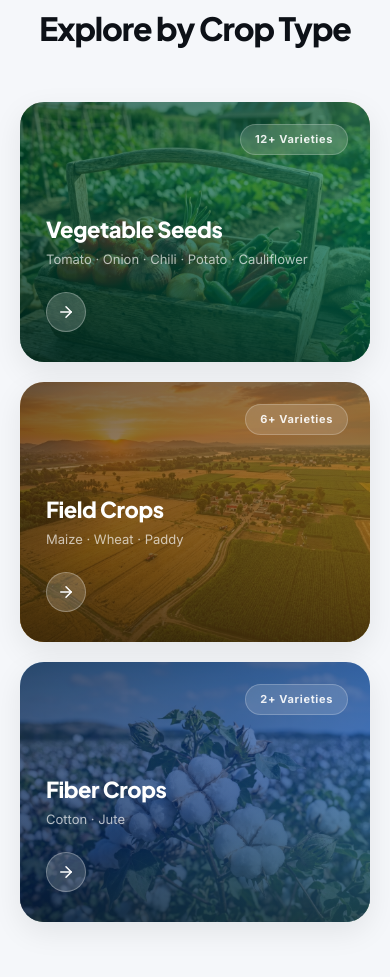
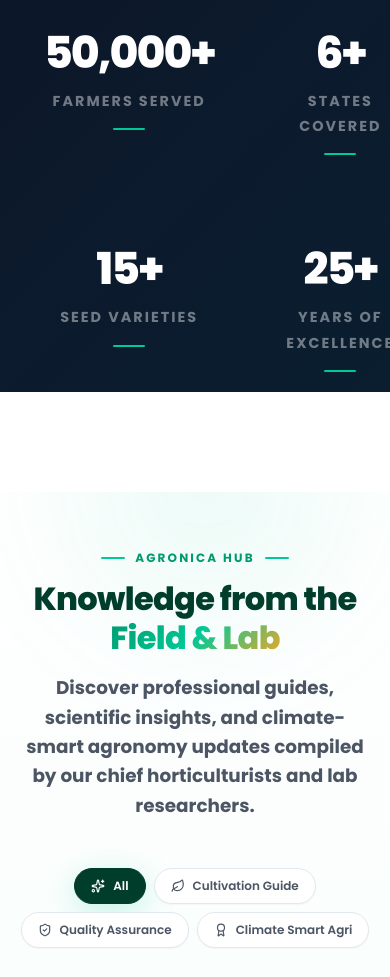
Before and after one commit to vaibhav210603/agronica-seeds, a Next.js app: page / in a window 390 px wide. Shown: the part 1020-1997 px from the top of the page. Built offline with nearby package versions, Linux system fonts and the light colour scheme.

Commit message:
style: make homepage paragraph texts bold and increase font size

```diff
--- a/src/app/globals.css
+++ b/src/app/globals.css
@@ -1,4 +1,4 @@
-@import url('https://fonts.googleapis.com/css2?family=Plus+Jakarta+Sans:ital,wght@0,300;0,400;0,500;0,600;0,700;0,800;1,400&family=Inter:wght@300;400;500;600;700;800&family=Great+Vibes&display=swap');
+@import url('https://fonts.googleapis.com/css2?family=Poppins:ital,wght@0,300;0,400;0,500;0,600;0,700;0,800;0,900;1,300;1,400;1,500;1,600;1,700&family=Great+Vibes&display=swap');
 
 /* ===== CSS CUSTOM PROPERTIES ===== */
 :root {
@@ -69,8 +69,8 @@
   --shadow-brand-lg:0 16px 48px rgba(0,200,150,0.30);
 
   /* Typography */
-  --font-body:    'Inter', -apple-system, BlinkMacSystemFont, sans-serif;
-  --font-heading: 'Plus Jakarta Sans', 'Inter', sans-serif;
+  --font-body:    'Poppins', sans-serif;
+  --font-heading: 'Poppins', sans-serif;
   --font-serif:   'Great Vibes', cursive;
 
   /* Spacing */
@@ -130,20 +130,21 @@ body {
 h1, h2, h3, h4, h5, h6 {
   font-family: var(--font-heading);
   line-height: 1.12;
-  font-weight: 700;
+  font-weight: 800;
   color: var(--text-primary);
-  letter-spacing: -0.025em;
+  letter-spacing: -0.02em;
 }
 
-h1 { font-size: clamp(2.75rem, 6vw, 5rem); font-weight: 800; letter-spacing: -0.04em; }
-h2 { font-size: clamp(2rem, 4vw, 3rem);    font-weight: 800; letter-spacing: -0.03em; }
-h3 { font-size: clamp(1.25rem, 2.5vw, 1.625rem); font-weight: 700; }
-h4 { font-size: clamp(1rem, 1.8vw, 1.25rem); font-weight: 600; }
+h1 { font-size: clamp(3rem, 6.5vw, 5.5rem); font-weight: 900; letter-spacing: -0.035em; }
+h2 { font-size: clamp(2.25rem, 4.5vw, 3.375rem); font-weight: 800; letter-spacing: -0.025em; }
+h3 { font-size: clamp(1.375rem, 2.75vw, 1.875rem); font-weight: 700; }
+h4 { font-size: clamp(1.125rem, 2vw, 1.375rem); font-weight: 700; }
 
 p {
-  font-size: clamp(0.9375rem, 1.2vw, 1.0625rem);
+  font-size: clamp(1rem, 1.35vw, 1.125rem);
   color: var(--text-secondary);
   line-height: 1.8;
+  font-weight: 400;
 }
 
 a { color: inherit; text-decoration: none; transition: color var(--transition-fast); }
--- a/src/app/page.js
+++ b/src/app/page.js
@@ -373,7 +373,26 @@ export default function Home() {
       </div>
 
       {/* ═══════════════════════════════════════════
-          3. SEED CATEGORIES (Explore by Crop Type - Moved UP!)
+          2. NUMBER STRIP — Stats
+          ═══════════════════════════════════════════ */}
+      <section className={styles.statsSection}>
+        <motion.div className={styles.statsBg} aria-hidden style={{ y: yStats }} />
+        <div className="container">
+          <div className={styles.statsGrid}>
+            {stats.map((s) => (
+              <StatItem key={s.label} {...s} />
+            ))}
+          </div>
+        </div>
+      </section>
+
+      {/* ═══════════════════════════════════════════
+          3. BLOGS
+          ═══════════════════════════════════════════ */}
+      <Blogs />
+
+      {/* ═══════════════════════════════════════════
+          4. SEED CATEGORIES — Explore by Crop Type
           ═══════════════════════════════════════════ */}
       <section className={styles.catsSection}>
         <div className="container">
@@ -397,10 +416,7 @@ export default function Home() {
                 viewport={{ once: true, margin: "-40px" }}
                 transition={{ duration: 0.6, delay: i * 0.1 }}
               >
-                <Link
-                  href={cat.href}
-                  className={styles.catCard}
-                >
+                <Link href={cat.href} className={styles.catCard}>
                   {cat.image && (
                     <Image
                       src={cat.image}
@@ -410,17 +426,12 @@ export default function Home() {
                       sizes="(max-width: 768px) 100vw, 25vw"
                     />
                   )}
-                  <div
-                    className={styles.catCardOverlay}
-                    style={{ background: cat.gradient }}
-                  />
+                  <div className={styles.catCardOverlay} style={{ background: cat.gradient }} />
                   <div className={styles.catCardInner}>
                     <span className={styles.catCount}>{cat.count}</span>
                     <h3 className={styles.catName}>{cat.name}</h3>
                     <p className={styles.catSub}>{cat.subtitle}</p>
-                    <div className={styles.catArrow}>
-                      <ArrowRight size={18} />
-                    </div>
+                    <div className={styles.catArrow}><ArrowRight size={18} /></div>
                   </div>
                   <div className={styles.catShine} />
                 </Link>
@@ -431,7 +442,7 @@ export default function Home() {
       </section>
 
       {/* ═══════════════════════════════════════════
-          4. PRODUCTS SHOWCASE (Signature Seed Varieties)
+          5. SIGNATURE SEED VARIETIES — Products
           ═══════════════════════════════════════════ */}
       <section className={styles.productsSection}>
         <div className="container">
@@ -460,10 +471,7 @@ export default function Home() {
                 viewport={{ once: true, margin: "-40px" }}
                 transition={{ duration: 0.6, delay: i * 0.08 }}
               >
-                {/* Colour accent bar at top */}
                 <div className={styles.cardAccent} style={{ background: product.gradient }} />
-
-                {/* Image */}
                 <div className={styles.cardImageWrap}>
                   <Image
                     src={product.image}
@@ -479,8 +487,6 @@ export default function Home() {
                     ))}
                   </div>
                 </div>
-
-                {/* Body */}
                 <div className={styles.cardBody}>
                   <h3 className={styles.cardName}>{product.name}</h3>
                   <p className={styles.cardDesc}>{product.shortDesc}</p>
@@ -488,10 +494,7 @@ export default function Home() {
                     <Link href="/products" className={styles.cardBtn}>
                       Learn More <ArrowRight size={14} />
                     </Link>
-                    <Link
-                      href={`/contact?product=${product.id}`}
-                      className={styles.cardBtnSecondary}
-                    >
+                    <Link href={`/contact?product=${product.id}`} className={styles.cardBtnSecondary}>
                       Get Quote
                     </Link>
                   </div>
@@ -509,128 +512,12 @@ export default function Home() {
       </section>
 
       {/* ═══════════════════════════════════════════
-          5. STATS
-          ═══════════════════════════════════════════ */}
-      <section className={styles.statsSection}>
-        <motion.div className={styles.statsBg} aria-hidden style={{ y: yStats }} />
-        <div className="container">
-          <div className={styles.statsGrid}>
-            {stats.map((s) => (
-              <StatItem key={s.label} {...s} />
-            ))}
-          </div>
-        </div>
-      </section>
-
-      {/* ═══════════════════════════════════════════
-          6. CERTIFICATIONS & REGULATORY STANDARDS (Moved UP!)
+          6. CERTIFICATIONS
           ═══════════════════════════════════════════ */}
       <Certifications />
 
       {/* ═══════════════════════════════════════════
-          7. INNOVATION / SCIENCE (Science Meets Nature)
-          ═══════════════════════════════════════════ */}
-      <section className={styles.innovSection}>
-        <div className="container">
-          <div className={styles.innovGrid}>
-
-            {/* Text side */}
-            <motion.div
-              className={styles.innovContent}
-              initial={{ opacity: 0, x: -44 }}
-              whileInView={{ opacity: 1, x: 0 }}
-              viewport={{ once: true }}
-              transition={{ duration: 0.8 }}
-            >
-              <span className={styles.sectionLabel}>Science Meets Nature</span>
-              <h2 className={styles.innovTitle}>
-                Engineered for<br />Maximum Yield
-              </h2>
-              <p className={styles.innovDesc}>
-                Every Agronica seed undergoes rigorous multi-stage development —
-                from genetic breeding to field validation — to ensure peak
-                performance across India&apos;s diverse agro-climatic zones.
-              </p>
-              <ul className={styles.featureList}>
-                {innovFeatures.map((f) => (
-                  <li key={f} className={styles.featureItem}>
-                    <CheckCircle2 size={20} className={styles.featureIcon} />
-                    {f}
-                  </li>
-                ))}
-              </ul>
-              <Link href="/about" className={styles.innovBtn}>
-                About Our Process <ArrowRight size={16} />
-              </Link>
-            </motion.div>
-
-            {/* Scientific Research Image Slider */}
-            <motion.div
-              className={styles.innovVisual}
-              initial={{ opacity: 0, scale: 0.95 }}
-              whileInView={{ opacity: 1, scale: 1 }}
-              viewport={{ once: true }}
-              transition={{ duration: 0.8, delay: 0.18 }}
-            >
-              <div className={styles.imageFrame}>
-                <Swiper
-                  modules={[EffectFade, Pagination, Autoplay]}
-                  effect="fade"
-                  loop={true}
-                  autoplay={{
-                    delay: 4500,
-                    disableOnInteraction: false,
-                  }}
-                  pagination={{ clickable: true }}
-                  className={styles.innovSwiper}
-                >
-                  <SwiperSlide>
-                    <div className={styles.innovSlideWrap}>
-                      <Image
-                        src="/images/generated/innov_lab_indian.png"
-                        alt="Indian agricultural scientist conducting genetic crop breeding research in lab"
-                        fill
-                        className={styles.innovImg}
-                        sizes="(max-width: 768px) 100vw, 45vw"
-                      />
-                      <div className={styles.slideLabel}>Stage 1: Genetic Breeding</div>
-                    </div>
-                  </SwiperSlide>
-                  <SwiperSlide>
-                    <div className={styles.innovSlideWrap}>
-                      <Image
-                        src="/images/generated/innov_field_indian.png"
-                        alt="Indian agronomist inspecting green maize crops on outdoor trial field"
-                        fill
-                        className={styles.innovImg}
-                        sizes="(max-width: 768px) 100vw, 45vw"
-                      />
-                      <div className={styles.slideLabel}>Stage 2: Field Testing</div>
-                    </div>
-                  </SwiperSlide>
-                  <SwiperSlide>
-                    <div className={styles.innovSlideWrap}>
-                      <Image
-                        src="/images/generated/innov_quality_control.png"
-                        alt="Macro close-up of golden hybrid crop seeds being inspected under quality control light"
-                        fill
-                        className={styles.innovImg}
-                        sizes="(max-width: 768px) 100vw, 45vw"
-                      />
-                      <div className={styles.slideLabel}>Stage 3: Quality Control</div>
-                    </div>
-                  </SwiperSlide>
-                </Swiper>
-                <div className={styles.imageFrameShine} />
-              </div>
-            </motion.div>
-
-          </div>
-        </div>
-      </section>
-
-      {/* ═══════════════════════════════════════════
-          8. FACILITY / INFRASTRUCTURE (World-Class Facilities)
+          7. INFRASTRUCTURE — Factory Photos & Innovation
           ═══════════════════════════════════════════ */}
       <section className={styles.facilitySection}>
         <div className="container">
@@ -673,13 +560,83 @@ export default function Home() {
         </div>
       </section>
 
-      {/* ═══════════════════════════════════════════
-          9. LATEST AGRONOMIC INSIGHTS & BLOGS
-          ═══════════════════════════════════════════ */}
-      <Blogs />
+      {/* Science / Innovation — below facility photos */}
+      <section className={styles.innovSection}>
+        <div className="container">
+          <div className={styles.innovGrid}>
+            <motion.div
+              className={styles.innovContent}
+              initial={{ opacity: 0, x: -44 }}
+              whileInView={{ opacity: 1, x: 0 }}
+              viewport={{ once: true }}
+              transition={{ duration: 0.8 }}
+            >
+              <span className={styles.sectionLabel}>Science Meets Nature</span>
+              <h2 className={styles.innovTitle}>
+                Engineered for<br />Maximum Yield
+              </h2>
+              <p className={styles.innovDesc}>
+                Every Agronica seed undergoes rigorous multi-stage development —
+                from genetic breeding to field validation — to ensure peak
+                performance across India&apos;s diverse agro-climatic zones.
+              </p>
+              <ul className={styles.featureList}>
+                {innovFeatures.map((f) => (
+                  <li key={f} className={styles.featureItem}>
+                    <CheckCircle2 size={20} className={styles.featureIcon} />
+                    {f}
+                  </li>
+                ))}
+              </ul>
+              <Link href="/about" className={styles.innovBtn}>
+                About Our Process <ArrowRight size={16} />
+              </Link>
+            </motion.div>
+
+            <motion.div
+              className={styles.innovVisual}
+              initial={{ opacity: 0, scale: 0.95 }}
+              whileInView={{ opacity: 1, scale: 1 }}
+              viewport={{ once: true }}
+              transition={{ duration: 0.8, delay: 0.18 }}
+            >
+              <div className={styles.imageFrame}>
+                <Swiper
+                  modules={[EffectFade, Pagination, Autoplay]}
+                  effect="fade"
+                  loop={true}
+                  autoplay={{ delay: 4500, disableOnInteraction: false }}
+                  pagination={{ clickable: true }}
+                  className={styles.innovSwiper}
+                >
+                  <SwiperSlide>
+                    <div className={styles.innovSlideWrap}>
+                      <Image src="/images/generated/innov_lab_indian.png" alt="Indian agricultural scientist conducting genetic crop breeding research in lab" fill className={styles.innovImg} sizes="(max-width: 768px) 100vw, 45vw" />
+                      <div className={styles.slideLabel}>Stage 1: Genetic Breeding</div>
+                    </div>
+                  </SwiperSlide>
+                  <SwiperSlide>
+                    <div className={styles.innovSlideWrap}>
+                      <Image src="/images/generated/innov_field_indian.png" alt="Indian agronomist inspecting green maize crops on outdoor trial field" fill className={styles.innovImg} sizes="(max-width: 768px) 100vw, 45vw" />
+                      <div className={styles.slideLabel}>Stage 2: Field Testing</div>
+                    </div>
+                  </SwiperSlide>
+                  <SwiperSlide>
+                    <div className={styles.innovSlideWrap}>
+                      <Image src="/images/generated/innov_quality_control.png" alt="Macro close-up of golden hybrid crop seeds being inspected under quality control light" fill className={styles.innovImg} sizes="(max-width: 768px) 100vw, 45vw" />
+                      <div className={styles.slideLabel}>Stage 3: Quality Control</div>
+                    </div>
+                  </SwiperSlide>
+                </Swiper>
+                <div className={styles.imageFrameShine} />
+              </div>
+            </motion.div>
+          </div>
+        </div>
+      </section>
 
       {/* ═══════════════════════════════════════════
-          10. INTERACTIVE FARMER & CUSTOMER FAQS
+          8. FAQS
           ═══════════════════════════════════════════ */}
       <Faqs />
 
--- a/src/app/page.module.css
+++ b/src/app/page.module.css
@@ -91,7 +91,7 @@
 }
 
 .heroBold {
-  font-family: 'Inter', sans-serif;
+  font-family: 'Poppins', sans-serif;
   font-weight: 900;
   font-size: clamp(3.5rem, 8vw, 6.5rem);
   line-height: 1.05;
@@ -149,7 +149,7 @@
 
 .cropNavItem {
   color: #fff;
-  font-weight: 500;
+  font-weight: 700;
   font-size: 1.25rem;
   display: flex;
   align-items: center;
@@ -389,6 +389,7 @@
 
 .sectionDesc {
   font-size: 1.0625rem;
+  font-weight: 600;
   color: #4B5563;
   max-width: 560px;
   line-height: 1.8;
@@ -480,15 +481,16 @@
 
 .cardName {
   font-family: var(--font-heading);
-  font-size: 1.0625rem;
-  font-weight: 700;
+  font-size: 1.25rem;
+  font-weight: 800;
   color: #0D1117;
   margin-bottom: 0.5rem;
-  letter-spacing: -0.015em;
+  letter-spacing: -0.02em;
 }
 
 .cardDesc {
-  font-size: 0.875rem;
+  font-size: 1rem;
+  font-weight: 600;
   color: #6B7280;
   line-height: 1.65;
   flex: 1;
@@ -658,6 +660,7 @@
 
 .innovDesc {
   font-size: 1.0625rem;
+  font-weight: 600;
   color: #4B5563;
   line-height: 1.82;
   margin-bottom: 2rem;
@@ -676,7 +679,7 @@
   align-items: center;
   gap: 0.875rem;
   font-size: 0.9375rem;
-  font-weight: 500;
+  font-weight: 700;
   color: #374151;
 }
 
@@ -908,6 +911,7 @@
 
 .catSub {
   font-size: 0.8125rem;
+  font-weight: 600;
   color: rgba(255,255,255,0.68);
   line-height: 1.5;
   margin-bottom: 1.375rem;
@@ -1041,6 +1045,7 @@
 
 .ctaDesc {
   font-size: 1.0625rem;
+  font-weight: 600;
   color: rgba(255,255,255,0.6);
   line-height: 1.78;
   margin-bottom: 2.75rem;
@@ -1178,3 +1183,67 @@
   .heroSwiper :global(.swiper-pagination) { bottom: 100px; }
   .hero { aspect-ratio: unset; min-height: 100svh; }
 }
+
+/* ── HOME PAGE PARAGRAPH TEXT BOLD & FONT SIZE INCREASE ────────────────── */
+.mainWrapper p,
+.mainWrapper .heroDesc,
+.mainWrapper .sectionDesc,
+.mainWrapper .cardDesc,
+.mainWrapper .catSub,
+.mainWrapper .innovDesc,
+.mainWrapper .ctaDesc,
+.mainWrapper .statLabel,
+.mainWrapper .featureItem,
+.mainWrapper .heroBadge {
+  font-weight: 700 !important;
+}
+
+.mainWrapper p {
+  font-size: clamp(1.2rem, 1.5vw, 1.35rem) !important;
+}
+
+.mainWrapper .heroDesc {
+  font-size: clamp(1.25rem, 1.8vw, 1.45rem) !important;
+}
+
+.mainWrapper .sectionDesc,
+.mainWrapper .innovDesc,
+.mainWrapper .ctaDesc {
+  font-size: clamp(1.2rem, 1.5vw, 1.35rem) !important;
+}
+
+.mainWrapper .cardDesc {
+  font-size: clamp(1.15rem, 1.35vw, 1.25rem) !important;
+}
+
+.mainWrapper .catSub {
+  font-size: clamp(1.05rem, 1.25vw, 1.2rem) !important;
+}
+
+.mainWrapper .featureItem {
+  font-size: clamp(1.1rem, 1.3vw, 1.25rem) !important;
+}
+
+.mainWrapper .heroBadge {
+  font-size: clamp(0.9rem, 1.1vw, 1rem) !important;
+}
+
+.mainWrapper .statLabel {
+  font-size: clamp(0.9rem, 1.1vw, 1rem) !important;
+}
+
+/* Make sure all text paragraphs inside dynamic component classes on homepage are also targeted */
+.mainWrapper :global([class*="excerpt"]),
+.mainWrapper :global([class*="bulletText"]),
+.mainWrapper :global([class*="bodyParagraph"]),
+.mainWrapper :global([class*="conclusionText"]),
+.mainWrapper :global([class*="leadParagraph"]),
+.mainWrapper :global([class*="headerSub"]),
+.mainWrapper :global([class*="subtitle"]),
+.mainWrapper :global([class*="cardDescription"]),
+.mainWrapper :global([class*="swipeHint"]),
+.mainWrapper :global([class*="infoText"]),
+.mainWrapper :global([class*="answerContent"]) p {
+  font-weight: 700 !important;
+  font-size: clamp(1.15rem, 1.4vw, 1.3rem) !important;
+}
--- a/src/components/Blogs.jsx
+++ b/src/components/Blogs.jsx
@@ -1,7 +1,7 @@
 "use client";
 import React, { useState, useEffect } from "react";
 import { createPortal } from "react-dom";
-import { Calendar, Clock, User, X, ArrowRight, BookOpen, Sparkles, ChevronRight, Award, ShieldCheck, Leaf } from "lucide-react";
+import { Calendar, Clock, X, ArrowRight, BookOpen, Sparkles, ChevronRight, Award, ShieldCheck, Leaf } from "lucide-react";
 import { motion, AnimatePresence } from "framer-motion";
 import styles from "./Blogs.module.css";
 
@@ -104,7 +104,7 @@ const BLOG_POSTS = [
     readTime: "7 min read",
     author: "Er. Rajesh V. Patil (Agricultural Extension Specialist)",
     excerpt: "Climate change is driving unpredictable weather, causing frequent droughts and floods. Learn how Agronica's climate-smart hybrid maize and rice seeds utilize deep-rooting traits and stress-tolerant genes to secure stable yields.",
-    image: "/images/generated/blog_climate_hybrid.png",
+    image: "/images/miss.jpg",
     cardBadge: "Innovation",
     icon: "climate",
     content: {
@@ -245,9 +245,9 @@ export default function Blogs() {
                   <p className={styles.excerpt}>{blog.excerpt}</p>
 
                   <div className={styles.cardFooter}>
-                    <div className={styles.authorRow}>
-                      <User size={12} className={styles.authorIcon} />
-                      <span className={styles.authorName}>{blog.author.split(" (")[0]}</span>
+                    <div className={styles.metaItem}>
+                      <Calendar size={12} />
+                      <span>{blog.date}</span>
                     </div>
                     <button
                       onClick={() => setSelectedBlog(blog)}
@@ -317,22 +317,6 @@ export default function Blogs() {
 
                   {/* Article Header info */}
                   <div className={styles.modalArticleHeader}>
-                    <div className={styles.authorBadge}>
-                      <div className={styles.avatarCircle}>
-                        {selectedBlog.author
-                          .split(" ")
-                          .filter(n => n.includes(".") || n.length > 2)
-                          .slice(0, 2)
-                          .map(n => n.replace(".", "")[0])
-                          .join("")
-                          .toUpperCase() || "AG"}
-                      </div>
-                      <div className={styles.authorDetails}>
-                        <span className={styles.authorLabel}>WRITTEN BY</span>
-                        <span className={styles.authorNameText}>{selectedBlog.author}</span>
-                      </div>
-                    </div>
-
                     <div className={styles.modalDateRow}>
                       <Calendar size={14} />
                       <span>Published on {selectedBlog.date}</span>
```
